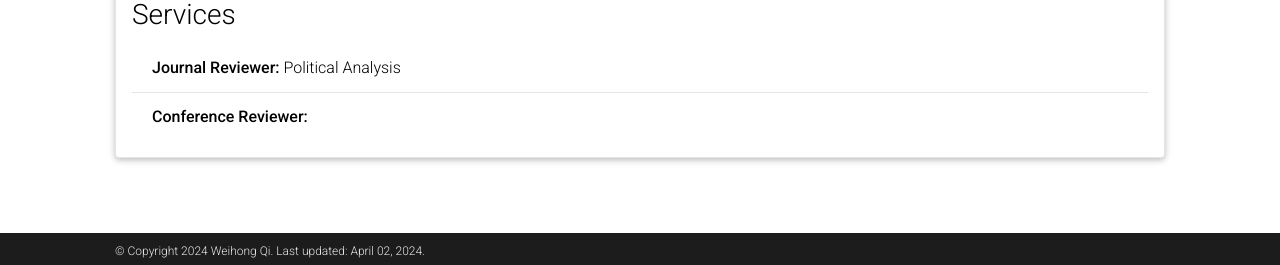
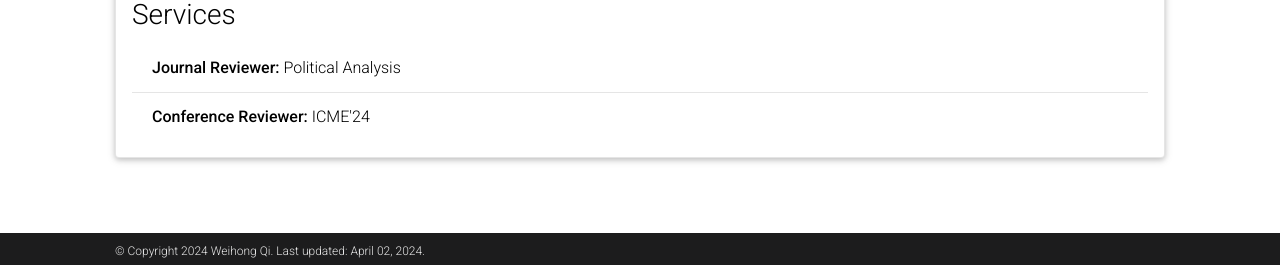
Before and after one commit to WeihongQ/weihongq.github.io, a Jekyll site: the page built from _pages/cv.md, in a window 1280 px wide and 1200 px high. Shown: the part 932-1197 px from the top of the window. Built offline with Jekyll 4.4.1, drawn with Linux system fonts in a browser that asks for light colours; comment, search, counter and statistics services are not loaded; a style sheet for code colours, icons or effects is not loaded.

Commit message:
update service

```diff
--- a/_data/cv.yml
+++ b/_data/cv.yml
@@ -43,4 +43,4 @@
   type: list
   contents:
     - <strong>Journal Reviewer:</strong> Political Analysis
-    - <strong>Conference Reviewer:</strong>
+    - <strong>Conference Reviewer:</strong> ICME'24
```
